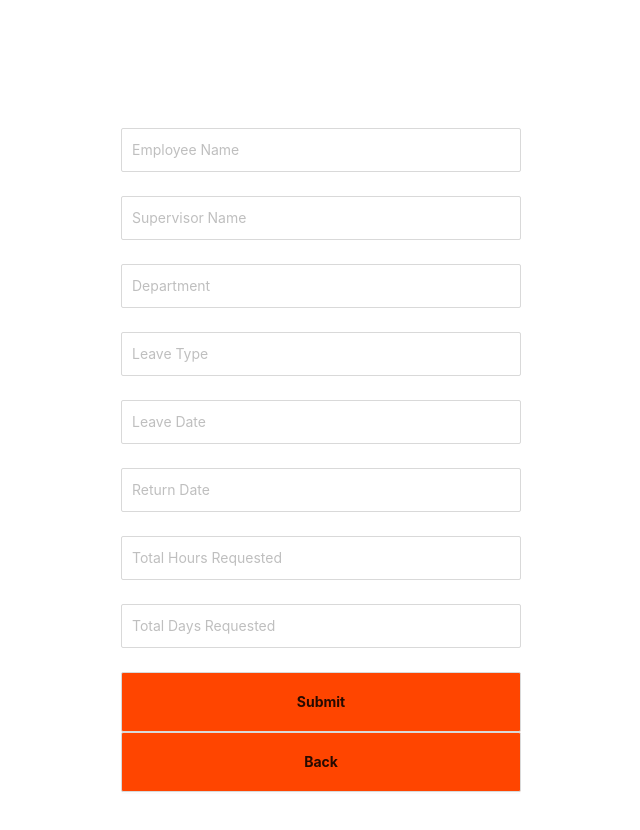
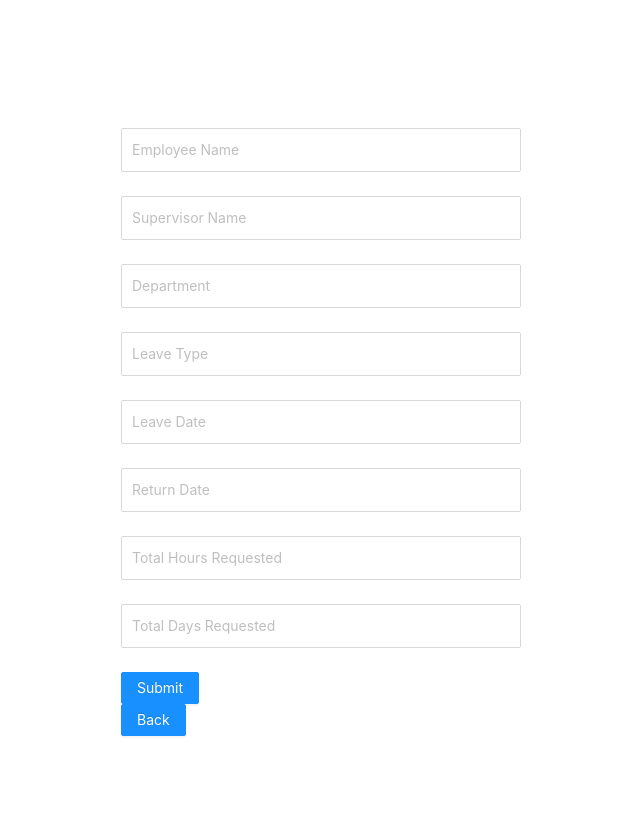
Before and after one commit to Parul-Nangia/Project-Ecommerce, a React (Create React App) app: page /leaveform in a window 1280 px wide. Shown: the top 830 px of the page, without its empty margins (379-1019 px from the left). Built offline with nearby package versions, Linux system fonts and the light colour scheme.

Commit message:
Leave Form list api

```diff
--- a/src/components/LeaveForm.js
+++ b/src/components/LeaveForm.js
@@ -1,73 +1,60 @@
-import React , {useState} from 'react'
-import { Form, Input , Button , Row} from 'antd';
+import React from 'react'
+import { Form, Input, Button, Row } from 'antd';
 import axios from 'axios';
 import { makeStyles } from "@material-ui/core";
-import { useNavigate} from "react-router-dom"
+import { useNavigate } from "react-router-dom"
+import { useState, useEffect } from "react";
+
 const useStyles = makeStyles({
 
   frmItem: {
-    padding:"10px",
-    width:"50vh"
+    padding: "10px",
+    width: "50vh"
 
   },
+})
 
 
 
-btnCenter: {
-  padding:"10px",
-  width:"50vh",
-  height:"60px",
-  fontWeight:"bold",
-  backgroundColor:"#FF4500",
-  "&:hover": {
-    borderRadius: 4,
-    backgroundColor: "white",
-    color:"black"
-  },
-},
-})
 const LeaveForm = () => {
   const classes = useStyles();
+  const [size, setSize] = useState('default');
+
   const navigate = useNavigate()
+  const [state, setState] = useState([]);
+  const [EmployeeName, setEmployeeName] = useState("");
+  const [SupervisorName, setSupervisorName] = useState("");
+  const [Department, setDepartment] = useState("");
+  const [LeaveType, setLeaveType] = useState("");
+  const [LeaveDate, setLeaveDate] = useState("");
+  const [ReturnDate, setReturnDate] = useState("")
+  const [TotalHoursRequested, setTotalHoursRequested] = useState("");
+  const [TotalDaysRequested, setTotalDaysRequested] = useState("")
 
-  const url = "http://localhost:1999/leave"
-  const [data, setData] = useState({
-          EmployeeName: "",
-          SupervisorName: "",
-          Department: "",
-          LeaveType: "",
-          LeaveDate: "",
-          ReturnDate: "",
-          TotalHoursRequested: "",
-          TotalDaysRequested: ""
+
+
+
+
+  function applyLeave() {
+    console.warn({ EmployeeName, SupervisorName, Department, LeaveType, LeaveDate, ReturnDate, TotalHoursRequested, TotalDaysRequested });
+    let data = { EmployeeName, SupervisorName, Department, LeaveType, LeaveDate, ReturnDate, TotalHoursRequested, TotalDaysRequested }
+
+
+    fetch("http://localhost:1999/leave", {
+      method: 'POST',
+      headers: {
+        'Accept': 'application/json',
+        'Content-Type': 'application/json'
+      },
+      body: JSON.stringify(data)
+    }).then((Leave) => {
+      console.log("result", Leave);
+      window.alert("Leave Applied")
+
     })
 
-        const Submit = (e)=>{
-          console.log("dh")
-          console.log(e,"kjfjf")
-           e.preventDefault();
-           axios.post(url,{
-            EmployeeName:data.EmployeeName,
-            SupervisorName:data.SupervisorName,
-            Department:data.Department,
-            LeaveType:data.LeaveType,
-            Leavedate:data.LeaveDate,
-            Returndate:data.ReturnDate,
-            TotalHoursRequested:parseInt(data.TotalHoursRequested),
-            TotalDaysRequested:parseInt(data.TotalDaysRequested)
-           })
-           .then(res => {
-              console.log(res.data)
-           })
   }
 
-         function handle(e) {
-          const newdata={...data}
-          newdata[e.target.id] = e.target.value
-          setData(newdata)
-          console.log(newdata)
-
-         }
 
   function handleClick() {
     navigate("/dashboard")
@@ -76,47 +63,47 @@ const LeaveForm = () => {
   return (
     <>
 
-    <Row justify="center" style={{ padding: "10%" ,marginLeft:"120px"}}>
+      <Row justify="center" style={{ padding: "10%", marginLeft: "120px" }}>
 
         <Form >
 
 
           <Form.Item rules={[{ required: true }]} >
-    <Input onChange = {(e)=> handle(e)} value= {data.EmployeeName}  id="EmployeeName"  placeholder="Employee Name" className={classes.frmItem}  />
+            <Input onChange={(e) => { setEmployeeName(e.target.value) }} id="EmployeeName" className={classes.frmItem} placeholder="Employee Name" />
           </Form.Item>
 
           <Form.Item rules={[{ required: true }]} >
-    <Input  onChange = {(e)=> handle(e)} value= {data.SupervisorName }  id="SupervisorName" placeholder="Supervisor Name" className={classes.frmItem}  />
+            <Input onChange={(e) => { setSupervisorName(e.target.value) }} id="SupervisorName" className={classes.frmItem} placeholder="Supervisor Name" />
           </Form.Item>
 
           <Form.Item rules={[{ required: true }]} >
-    <Input  onChange = {(e)=> handle(e)}  value= {data.Department} id="Department"  placeholder="Department" className={classes.frmItem}  />
+            <Input onChange={(e) => { setDepartment(e.target.value) }} id="Department" className={classes.frmItem} placeholder="Department" />
           </Form.Item>
 
           <Form.Item rules={[{ required: true }]}>
-    <Input onChange = {(e)=> handle(e)}  value= {data.LeaveType} id="LeaveType" placeholder="Leave Type"  className={classes.frmItem} />
+            <Input onChange={(e) => { setLeaveType(e.target.value) }} id="LeaveType" className={classes.frmItem} placeholder="Leave Type" />
           </Form.Item>
 
           <Form.Item rules={[{ required: true }]}>
-    <Input  onChange = {(e)=> handle(e)} value= {data.LeaveDate} id="LeaveDate" type="calendar" placeholder="Leave Date" className={classes.frmItem} />
+            <Input onChange={(e) => { setLeaveDate(e.target.value) }} id="LeaveDate" className={classes.frmItem} type="calendar" placeholder="Leave Date" />
           </Form.Item>
 
           <Form.Item rules={[{ required: true }]}>
-    <Input  onChange = {(e)=> handle(e)} value= {data.ReturnDate} id="ReturnDate" type="calendar" placeholder="Return Date" className={classes.frmItem} />
+            <Input onChange={(e) => { setReturnDate(e.target.value) }} id="ReturnDate" className={classes.frmItem} type="calendar" placeholder="Return Date" />
           </Form.Item>
 
           <Form.Item rules={[{ required: true }]}>
-    <Input onChange = {(e)=> handle(e)} value= {data.TotalHoursRequested} id="TotalHoursRequested" type="number" placeholder="Total Hours Requested"  className={classes.frmItem} />
+            <Input onChange={(e) => { setTotalHoursRequested(e.target.value) }} className={classes.frmItem} id="TotalHoursRequested" type="number" placeholder="Total Hours Requested" />
           </Form.Item>
 
-  <Form.Item rules={[{ required: true}]}>
-    <Input onChange = {(e)=> handle(e)}  value= {data.TotalDaysRequested}  id="TotalDaysRequested"  type="number"  placeholder="Total Days Requested"  className={classes.frmItem} />
+          <Form.Item rules={[{ required: true }]}>
+            <Input onChange={(e) => { setTotalDaysRequested(e.target.value) }} className={classes.frmItem} id="TotalDaysRequested" type="number" placeholder="Total Days Requested" />
 
           </Form.Item>
           <Form.Item>
 
-    <Button htmlType="submit" onclick= {(e)=> Submit(data)} className={classes.btnCenter}>Submit</Button><br/>
-    <Button onclick={handleClick} className={classes.btnCenter}>Back</Button><br />
+            <Button type="primary" size={size} onClick={applyLeave} >Submit</Button><br />
+            <Button type="primary" size={size} onClick={handleClick} >Back</Button><br />
           </Form.Item>
         </Form>
       </Row>
```
Lines whose indentation alone changed are shown as unchanged.
